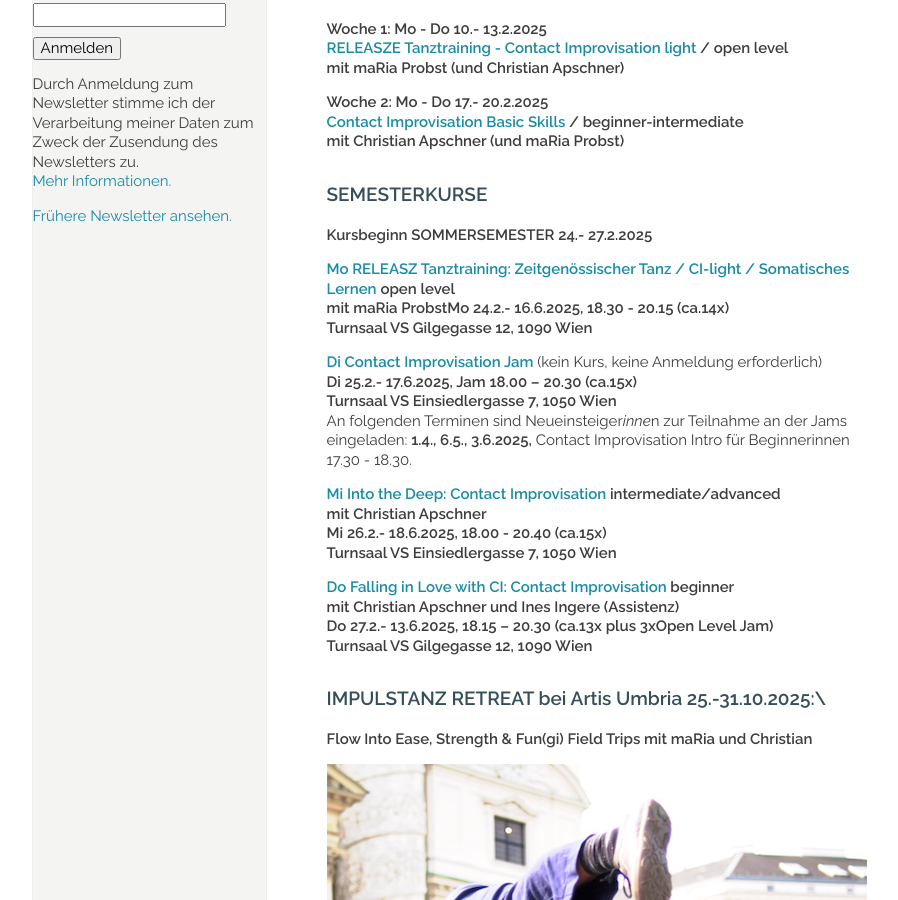
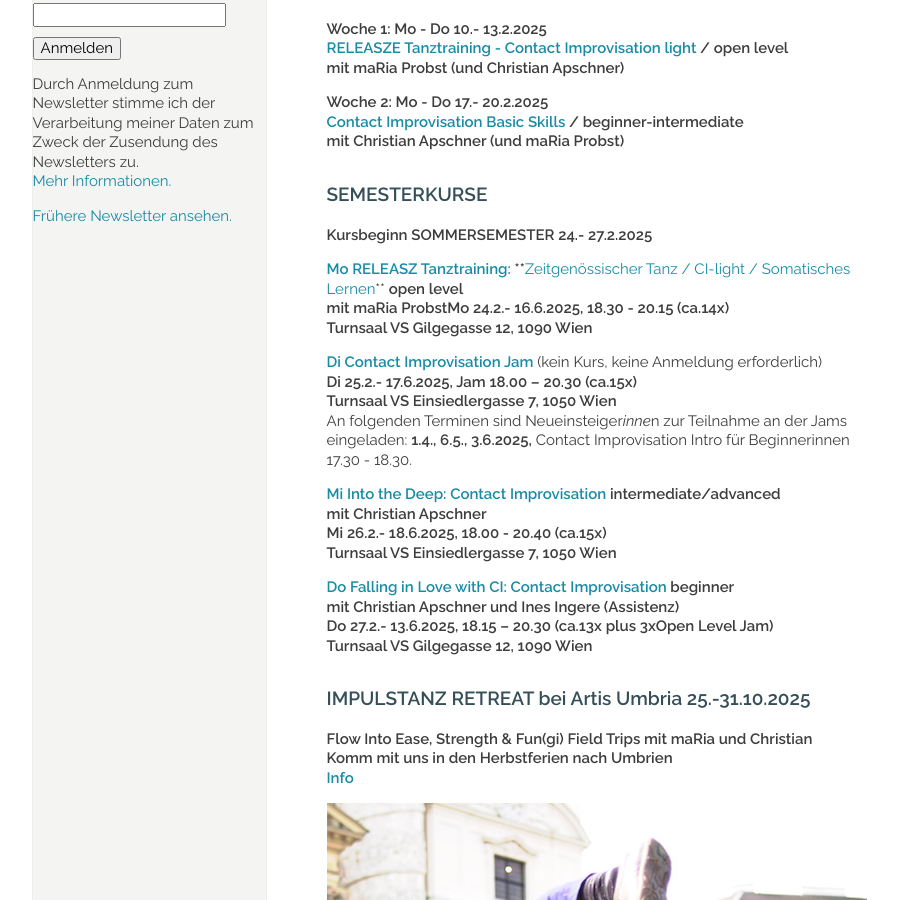
Before and after one commit to manulari/rollingpointat, a Jekyll site: the page built from _pages_de/index.md, in a window 1280 px wide and 900 px high, scrolled down 1259 px. Shown: the whole window, without its empty margins (152-1050 px from the left). Built offline with Jekyll 4.4.1, drawn with Linux system fonts in a browser that asks for light colours; comment, search, counter and statistics services are not loaded.

Commit message:
Update page (de) “index”

```diff
--- a/_pages_de/index.md
+++ b/_pages_de/index.md
@@ -37,7 +37,7 @@ mit maRia Probst (und Christian Apschner)**
 
 **Kursbeginn SOMMERSEMESTER 24.- 27.2.2025**
 
-**[Mo RELEASZ Tanztraining: ](/releasze)****[Zeitgenössischer Tanz / CI-light / Somatisches Lernen](/releasze)** **open level**\
+**[Mo RELEASZ Tanztraining: ](/releasze)\*\***[Zeitgenössischer Tanz / CI-light / Somatisches Lernen](/releasze)\*\* **open level**\
 **mit maRia ProbstMo 24.2.- 16.6.2025, 18.30 - 20.15 (ca.14x)**\
 **Turnsaal VS Gilgegasse 12, 1090 Wien**
 
@@ -56,12 +56,11 @@ An folgenden Terminen sind Neueinsteiger*inne*n zur Teilnahme an der Jams eingel
 **Do 27.2.- 13.6.2025, 18.15 – 20.30 (ca.13x plus 3xOpen Level Jam)**\
 **Turnsaal VS Gilgegasse 12, 1090 Wien**
 
+### **IMPULSTANZ RETREAT bei Artis Umbria 25.-31.10.2025**
 
-
-### **IMPULSTANZ RETREAT bei Artis Umbria 25.-31.10.2025**:\
-**Flow Into Ease, Strength & Fun(gi) Field Trips mit maRia und Christian**
-
-
+**Flow Into Ease, Strength & Fun(gi) Field Trips mit maRia und Christian**\
+**Komm mit uns in den Herbstferien nach Umbrien**\
+**[Info](https://www.artisumbria.com/offer/flow)**
 
 
 
```
